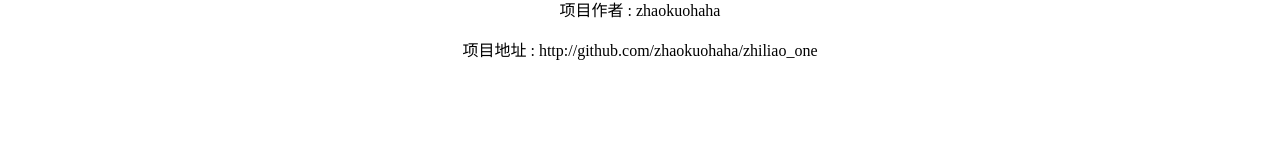
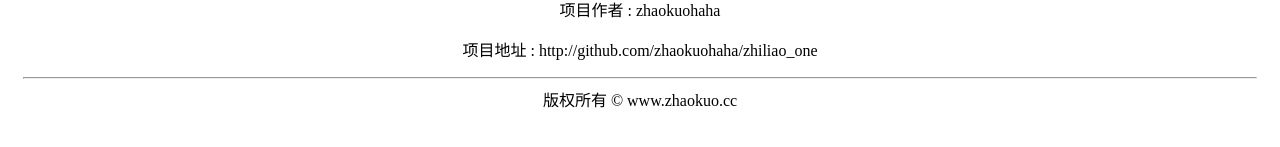
Before and after one commit to zhaokuohaha/zhiliao_vue, a Vue app: page / in a window 1280 px wide. Shown: the part 635-782 px from the top of the page. Built offline with nearby package versions, Linux system fonts and the light colour scheme; what muse-ui would draw is missing.

Commit message:
添加弹出框成功

```diff
--- a/src/App.vue
+++ b/src/App.vue
@@ -34,6 +34,11 @@
           </mu-icon-button>
       </mu-appbar>
       <router-view></router-view>
+
+      <div class="footer">
+        <hr>
+        版权所有 &copy www.zhaokuo.cc
+      </div>
     </div>
 </template>
 
@@ -90,4 +95,11 @@
     background-image: url(./assets/相机.png);
     background-position: center;
   }
+  .footer{
+    text-align:center;
+    margin: 15px;
+  }
+  .footer-hr{
+    width: 300px;
+  }
 </style>
--- a/src/components/Common/UploadAvatar.vue
+++ b/src/components/Common/UploadAvatar.vue
@@ -1,7 +1,7 @@
 <template>
 <div>
-  <mu-raised-button label="dialog" />
-  <mu-dialog :open="dialog" title="Dialog" @close="close">
+  <mu-raised-button @click="open" label="弹出" />
+  <mu-dialog  :open="dialog" title="Dialog" @close="close">
     这是一个简单的弹出框
     <mu-flat-button slot="actions" @click="close" primary label="取消"/>
     <mu-flat-button slot="actions" primary @click="close" label="确定"/>
```
